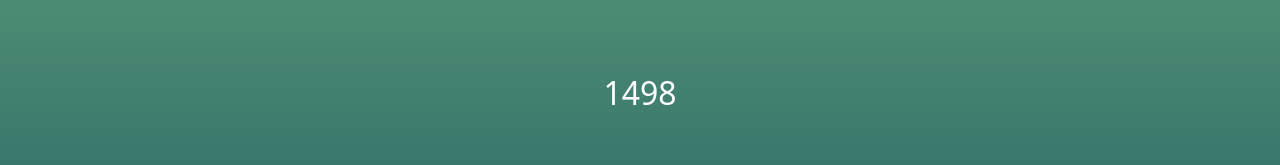
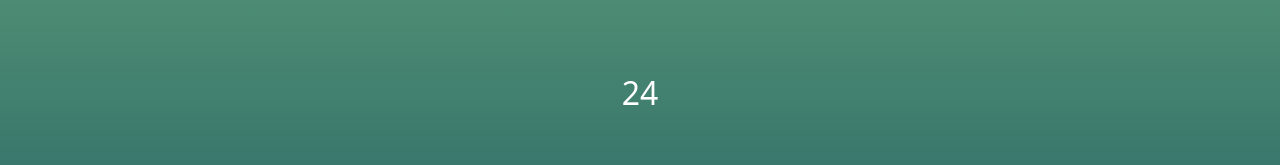
Before and after one commit to aidanbrown87/pomodo, a React (Vite) app: page / in a window 1280 px wide. Both pictures are taken after a click on the button "Start". Shown: the part 308-473 px from the top of the page. Built offline with nearby package versions, Linux system fonts and the light colour scheme.

Commit message:
display minutes only until last 60 secs

```diff
--- a/src/Drainer.js
+++ b/src/Drainer.js
@@ -3,6 +3,7 @@ import styled from "styled-components";
 import BreakBar from "./BreakBar";
 import CompletedDots from "./CompletedDots";
 import DrainBar from "./DrainBar";
+import { secondsDisplayAsMinutes } from "./Minutes";
 
 const StyledButton = styled.button`
   background: none;
@@ -114,7 +115,9 @@ export const Drainer = ({ minutes = 25, breakMinutes = 5 }) => {
       )}
       {isActive ? (
         <StyledButton onClick={() => console.log("pause")}>
-          {isBreak ? breakInSeconds - breakSeconds : seconds}
+          {secondsDisplayAsMinutes(
+            isBreak ? breakInSeconds - breakSeconds : seconds
+          )}
         </StyledButton>
       ) : (
         <StyledButton onClick={isBreak ? handleStartBreak : handleStartPom}>
--- /dev/null
+++ b/src/Minutes.js
@@ -0,0 +1,2 @@
+export const secondsDisplayAsMinutes = (seconds) =>
+  seconds <= 60 ? seconds : Math.floor(seconds / 60);
```
